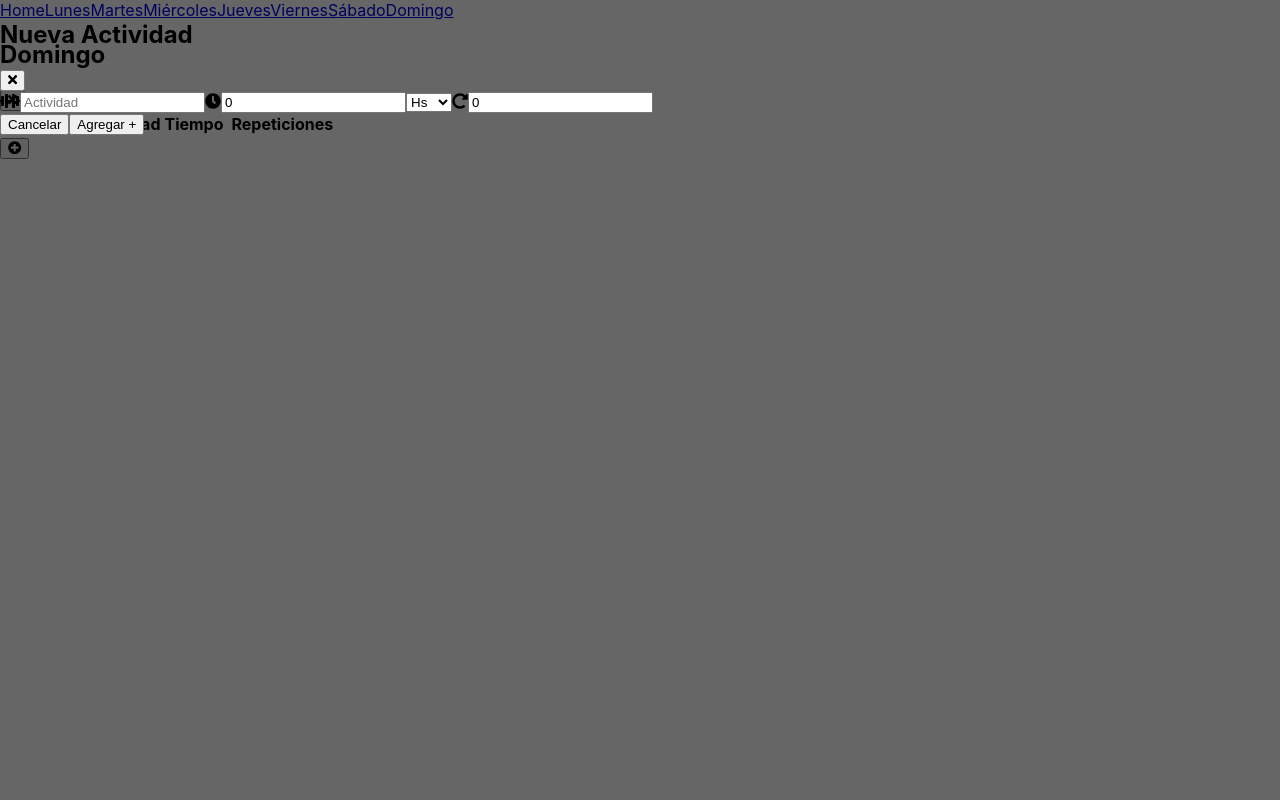
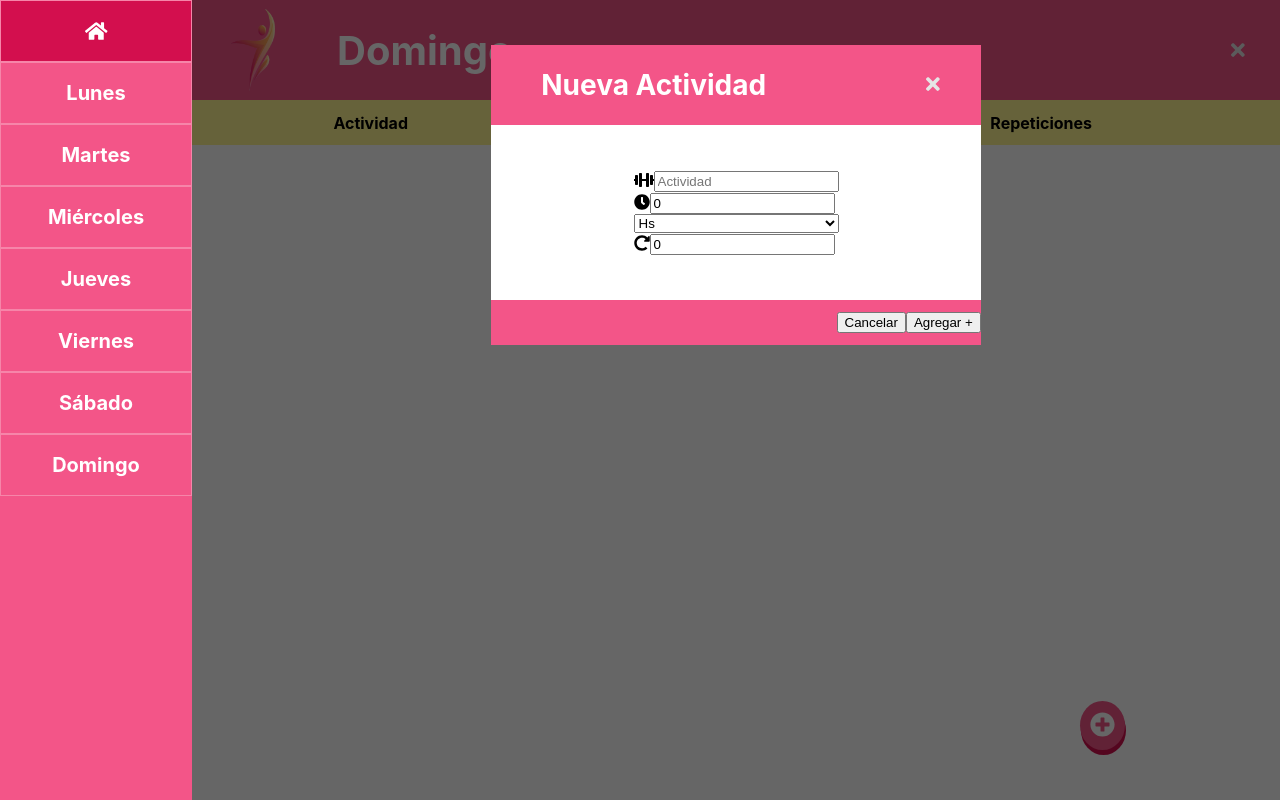
Before and after one commit to antocisale/gymnastic, a React (Create React App) app: page /domingo in a window 1280 px wide. Built offline with nearby package versions, Linux system fonts and the light colour scheme.

Commit message:
agregados estilos

```diff
--- a/src/App.css
+++ b/src/App.css
@@ -36,3 +36,9 @@
     transform: rotate(360deg);
   }
 }
+
+.main{
+  display:flex;
+  justify-content: stretch;
+
+}
--- a/src/App.js
+++ b/src/App.js
@@ -58,7 +58,6 @@ function App() {
 
   const showModal = ()=>{
     setShow(!show);
-    console.log(show)
   }
 
   const addAct = (activity,date)=>{
@@ -75,7 +74,7 @@ function App() {
     };
 
   return (
-    <div>
+    <div className="main">
         <activitiesContext.Provider value={
         {
           listAct,
@@ -95,7 +94,7 @@ function App() {
           show
         }
       }>
-        <BrowserRouter>
+        <BrowserRouter >
           <Links></Links>
           <SwitchComponent></SwitchComponent>
         </BrowserRouter>
--- a/src/Components/Day/Day.js
+++ b/src/Components/Day/Day.js
@@ -6,6 +6,9 @@ import {faEdit} from '@fortawesome/free-solid-svg-icons';
 import {faTrashAlt} from '@fortawesome/free-solid-svg-icons';
 import {useParams} from 'react-router-dom';
 import activitiesContext from '../../activitiesContext';
+import logo from '../../images/home.png';
+import './Day.scss';
+import {Link} from 'react-router-dom';
 
 
 const Day = () =>{
@@ -16,20 +19,22 @@ const Day = () =>{
     let dia = lista.find(dia => dia.id == id);
 
     return(
-        <div>
+        <div className="day">
             <header>
+                <div>
+                <img src={logo}/>
                 <h2>{dia.day}</h2>
-                <button>
+                </div>
+                <Link to='./'>
                     <FontAwesomeIcon icon={faTimes}/>
-                </button>
+                </Link>
             </header>
             <table>
                 <thead>
                     <tr>
-                        <th>Checkbox</th>
+                        <th></th>
                         <th>Actividad</th>
-                        <th>Tiempo</th>
-                        <th></th>
+                        <th colSpan="2">Tiempo</th>
                         <th>Repeticiones</th>
                         <th></th>
                     </tr>
@@ -37,7 +42,11 @@ const Day = () =>{
                 <tbody>
                     {dia.exercises.map(act=>{
                         return <tr key={act.exercise}>
-                                <td></td>
+                                <td>
+                                    <label>
+                                    <input type="checkbox"></input>
+                                    </label>
+                                </td>
                                 <td>{act.exercise}</td>
                                 <td>{act.time}</td>
                                 <td>{act.timeType}</td>
--- /dev/null
+++ b/src/Components/Day/Day.scss
@@ -0,0 +1,112 @@
+.day{
+    display:flex;
+    width:85%;
+    flex-direction:column;
+    align-items: center;
+    box-sizing: border-box;
+    header{
+        display: flex;
+        justify-content: space-between;
+        align-items: center;
+        background-color: #f35588;
+        width:100%;
+        height:100px;
+        div{
+            display:flex;
+            justify-content: space-around;
+            align-items: center;
+            margin:35px;
+            img{
+                width:60px;
+            }
+            h2{
+                padding-left:50px;
+                color:#fff;
+                font-size:40px;
+            }
+        }
+        a{
+            background: transparent;
+            margin-right:35px;
+            font-size:20px;
+            color: #e5e5e5;
+            border:none;
+            &:hover{
+                transform: scale(1.5);
+                cursor:pointer;
+            }
+        }
+    }
+    table{
+        border-collapse: collapse;
+        width:100%;
+        thead{
+            background-color: #fff591;
+        }
+        tr{
+            height:45px;
+            &:nth-child(2n){
+                background-color: lighten(#fff591,5)
+
+            }
+            td{
+                text-align:center;
+                button{
+                    background-color: #05dfd7;
+                    font-size:18px;
+                    text-align:center;
+                    color: #fff;
+                    border-radius:50%;
+                    border: none;
+                    padding:10px;
+                    margin:5px;
+                    transform: background-color 2s ease;
+                    box-shadow: 1px 5px darken(#05dfd7,20);;
+                    &:hover{
+                        background-color: darken(#05dfd7,20);
+                        transform: background-color 2s ease;
+                        cursor:pointer;
+                    }
+                    &:active{
+                        background-color: darken(#05dfd7,20);
+                        box-shadow: 0 5px #666;
+                        transform: translateY(4px);
+                    }
+                }
+            }
+        }
+    }
+    footer{
+        display:flex;
+        position:fixed;
+        bottom:0;
+        width:85%;
+        justify-content: flex-end;
+        align-items: center;
+        padding-right:150px;
+        height:150px;
+        box-sizing: border-box;
+                button{
+                    background-color: #f35588;
+                    font-size:25px;
+                    text-align:center;
+                    color: #fff;
+                    border-radius:50%;
+                    border: none;
+                    padding:10px;
+                    margin:5px;
+                    transform: background 1s ease;
+                    box-shadow: 1px 5px darken(#f35588,20);;
+                    &:hover{
+                        background-color: darken(#f35588,20);
+                        transform: background 1s ease;
+                        cursor:pointer;
+                    }
+                    &:active{
+                        background-color: darken(#f35588,20);
+                        box-shadow: 0 5px #666;
+                        transform: translateY(4px);
+                    }
+                }
+    }
+}
--- a/src/Components/NewActivity/NewActivity.js
+++ b/src/Components/NewActivity/NewActivity.js
@@ -17,6 +17,7 @@ const NewActivity = () =>{
 
     return(
         <div className={showHideClassName}>
+            <div className="addAct">
                 <header>
                     <h2>Nueva Actividad</h2>
                     <button onClick={showModal}>
@@ -44,8 +45,9 @@ const NewActivity = () =>{
                 </form>
                 <footer>
                     <button>Cancelar</button>
-                <button onClick={()=>{addAct({exercise, time, timeType, reps},day)}} >Agregar +</button>
+                    <button onClick={()=>{addAct({exercise, time, timeType, reps},day); showModal()}} >Agregar +</button>
                 </footer>
+            </div>
         </div>
     )
 }
--- a/src/Components/NewActivity/NewActivity.scss
+++ b/src/Components/NewActivity/NewActivity.scss
@@ -1,16 +1,64 @@
 .modal {
     position: fixed;
     top: 0;
-    left: 0;
-    width:100%;
+    right: 0;
+    width:85%;
     height: 100%;
     background: rgba(0, 0, 0, 0.6);
 }
 
 .display-block {
-    display: block;
+    display: flex;
+    justify-content: center;
+    padding-top:45px;
 }
 
 .display-none {
     display: none;
 }
+
+.addAct{
+    display:flex;
+    align-items: center;
+    flex-direction: column;
+    justify-content: space-between;
+    width:45%;
+    height:300px;
+    background-color: #fff;
+    header{
+        display: flex;
+        justify-content: space-between;
+        align-items: center;
+        background-color: #f35588;
+        width:100%;
+        height:80px;
+        h2{
+            padding-left:50px;
+            color:#fff;
+            font-size:28px;
+        }
+        button{
+        background: transparent;
+        margin-right:35px;
+        font-size:20px;
+        color: #e5e5e5;
+        border:none;
+        &:hover{
+            transform: scale(1.5);
+            cursor:pointer;
+        }
+        }
+    }
+    form{
+        display:flex;
+        flex-direction:column;
+    }
+    footer{
+        display: flex;
+        justify-content: flex-end;
+        align-items: center;
+        background-color: #f35588;
+        width:100%;
+        height:45px;
+    }
+}
--- a/src/Sections/Links.js
+++ b/src/Sections/Links.js
@@ -1,11 +1,14 @@
 import React from 'react';
 import {Link} from 'react-router-dom';
+import './Links.scss';
+import {FontAwesomeIcon} from '@fortawesome/react-fontawesome';
+import {faHome} from '@fortawesome/free-solid-svg-icons';
 
 const Links = ()=>{
     return(
         <nav className="nav">
             <Link to="/">
-                Home
+                <FontAwesomeIcon icon={faHome}/>
             </Link>
             <Link to="/lunes">
                 Lunes
--- /dev/null
+++ b/src/Sections/Links.scss
@@ -0,0 +1,26 @@
+.nav{
+    display:flex;
+    flex-direction: column;
+    width:15%;
+    height:100vh;
+    background-color: #f35588;
+    transition: background-color 1s ease;
+    a{
+        text-decoration: none;
+        color: #fff;
+        height: 60px;
+        text-align: center;
+        border: 1px solid lighten(#f35588,10);
+        line-height: 60px;
+        font-weight:700;
+        font-size:20px;
+        &:hover{
+            background-color: darken(#f35588,20);
+            transition: background-color 1s ease;
+        }
+        &:focus{
+            background-color: darken(#f35588,20);
+        }
+
+    }
+}
--- a/src/Sections/SwitchComponent.js
+++ b/src/Sections/SwitchComponent.js
@@ -1,12 +1,20 @@
 import React from 'react';
 import {Switch, Route} from 'react-router-dom';
-import Day from '../Components/Day/Day'
+import Day from '../Components/Day/Day';
+import home from '../images/home.png';
+import './SwitchComponent.scss';
+
 
 const SwitchComponent = () =>{
     return (
         <Switch>
             <Route exact path="/">
-                <h1>Hola!</h1>
+                <div className="home">
+                <img src={home} style={{width:"350px"}}/>
+                <h1>Gymnastic!</h1>
+                <h2>Create your weekly Gym Routine</h2>
+                </div>
+
             </Route>
             <Route path="/:id" component={Day} />
             <Route path="/:id" component={Day} />
--- /dev/null
+++ b/src/Sections/SwitchComponent.scss
@@ -0,0 +1,12 @@
+.home{
+    display:flex;
+    align-items: center;
+    justify-content: center;
+    width:85%;
+    flex-direction:column;
+    background-color: lighten(#fff591,10);
+    h1,h2{
+        color: #fff;
+        text-shadow: 2px 3px 2px #474747;
+    }
+}
```
Also changed, not shown: src/images/home.png (added). Lines whose indentation alone changed are shown as unchanged.
